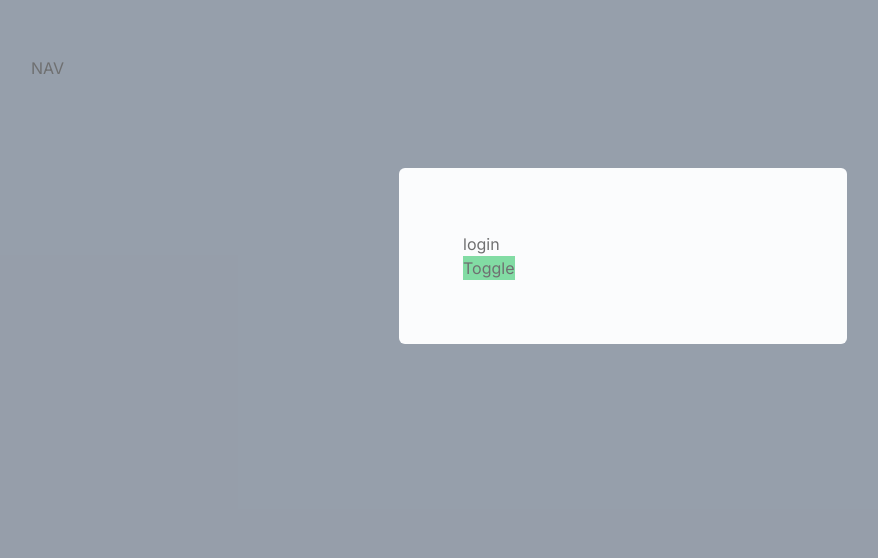
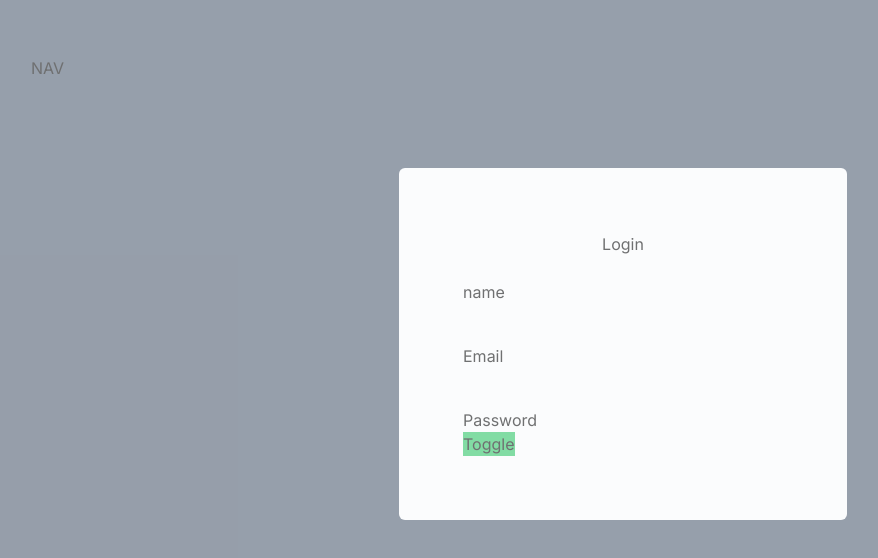
Before and after one commit to nikhilchopra08/Blogs-WebApp, a Next.js app: page /auth in a window 1280 px wide. Shown: the top 558 px of the page, without its empty margins (17-895 px from the left). Built offline with nearby package versions, Linux system fonts and the light colour scheme.

Commit message:
Added : Ui of Register and Login

```diff
--- /dev/null
+++ b/Components/input.tsx
@@ -0,0 +1,66 @@
+import React from 'react'
+
+interface InputProps{
+    id: string,
+    onChange: any,
+    value:string,
+    label : string,
+    type?: string
+}
+
+const Input : React.FC<InputProps> = ({
+    id,
+    onChange,
+    value,
+    label,
+    type
+}) => {
+  return (
+    <div className="relative">
+    <input
+        onChange={onChange}
+        type={type}
+        value={value}
+        id={id}
+        className="
+        block
+        rounded-md
+        px-6
+        pt-6
+        pb-1
+        w-full
+        text-md
+        text-white
+        bg-neutral-700
+        appearance-none
+        focus:outline-none
+        focus:ring-0
+        peer
+    "
+        placeholder=" "
+    />
+    <label
+    className="
+        absolute
+        text-md
+        text-zinc-400
+        duration-150
+        transform
+        -translate-y-3
+        scale-75
+        top-4
+        z-10
+        origin-[0]
+        peer-placeholder-shown:scale-100
+        peer-placeholder-shown:translate-y-0
+        peer-focus:scale-75
+        peer-focus:-translate-y-3
+    "
+    htmlFor="Email">
+        {label}
+    </label>
+</div>
+  )
+}
+
+export default Input
--- a/app/(dashboard)/auth/page.tsx
+++ b/app/(dashboard)/auth/page.tsx
@@ -1,13 +1,19 @@
 "use client"
 
+import Input from "@/Components/input";
 import { useCallback, useState } from "react";
 
 const Auth = () => {
+    const [name , setName] = useState('');
+    const [email , setEmail] = useState('');
+    const [password , setPassword] = useState('');
+
     const [variant , setVariant] = useState('login');
 
     const toggleVariant = useCallback(() => {
-        setVariant((currentVariant) => currentVariant === 'login' ? 'logout' : 'login')
+        setVariant((currentVariant) => currentVariant === 'login' ? 'Register' : 'login')
     } , [])
+
 
     return(
         <div className="relative bg-slate-50 h-[100vh] w-[100vw]">
@@ -18,9 +24,31 @@ const Auth = () => {
 
                 <div className="flex justify-center">
                     <div className="bg-white bg-opacity-100 px-16 py-16 self-center mt-2 lg:w-2/5 lg:max-w-md rounded-md w-full">
-                        <h1 className="text-black">
-                            {variant == 'login' ? 'login' : 'logout'}
+                        <h1 className="text-black text-center">
+                            {variant == 'login' ? 'Login' : 'Register'}
                         </h1>
+                        <div className="flex flex-col gap-4">
+                            {variant === 'login' && (
+                                <Input
+                                    label="name"
+                                    onChange={(e : any) => setName(e.target.value)}
+                                    id="name"
+                                    value={name}
+                                />
+                            )}
+                                <Input
+                                    label="Email"
+                                    onChange={(e : any) => setEmail(e.target.value)}
+                                    id="Email"
+                                    value={email}
+                                />
+                                <Input
+                                    label="Password"
+                                    onChange={(e : any) => setPassword(e.target.value)}
+                                    id="Password"
+                                    value={password}
+                                />
+                        </div>
                         <button className="bg-green-500" onClick={toggleVariant}>Toggle</button>
                     </div>
                 </div>
```
